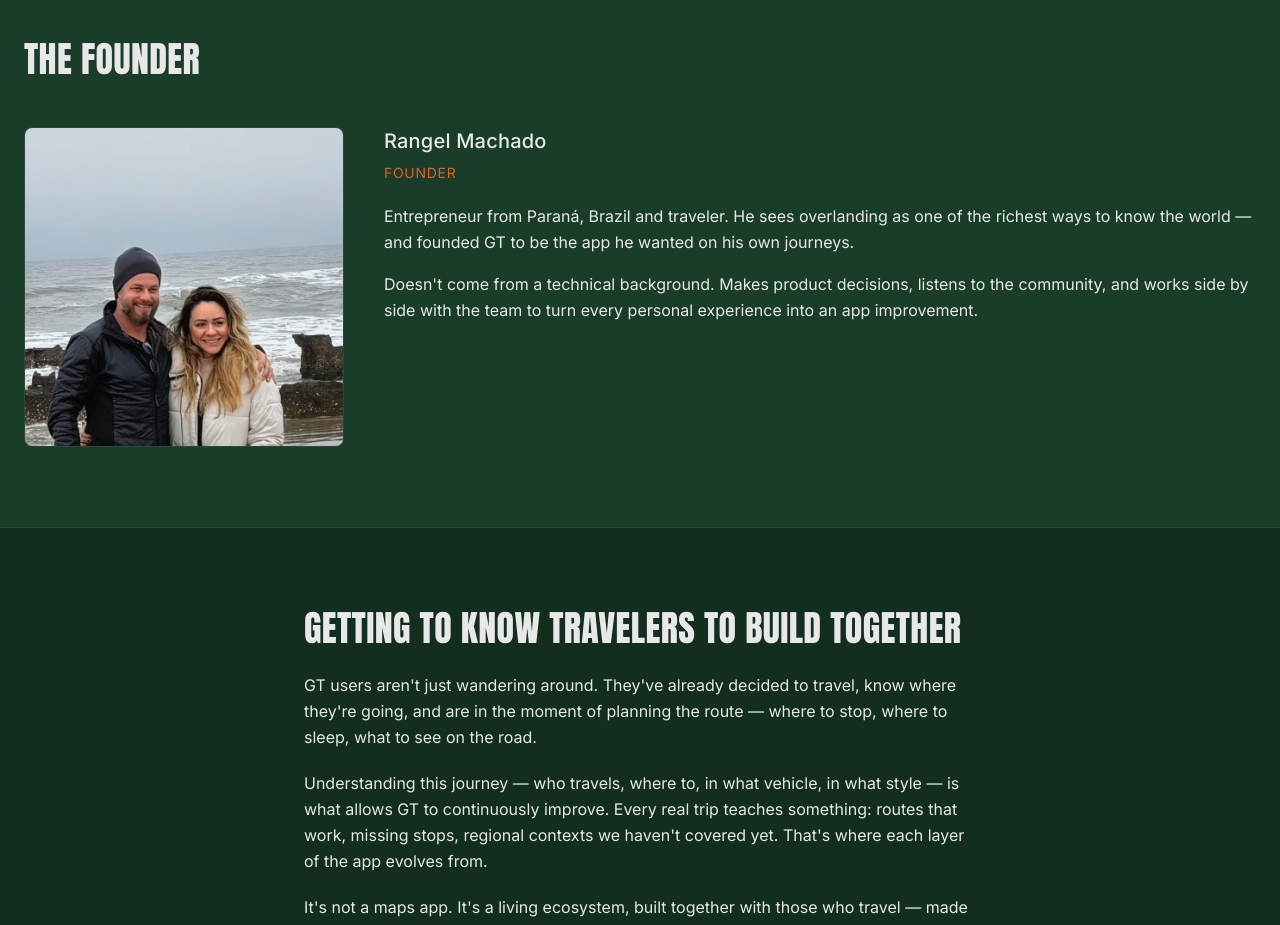
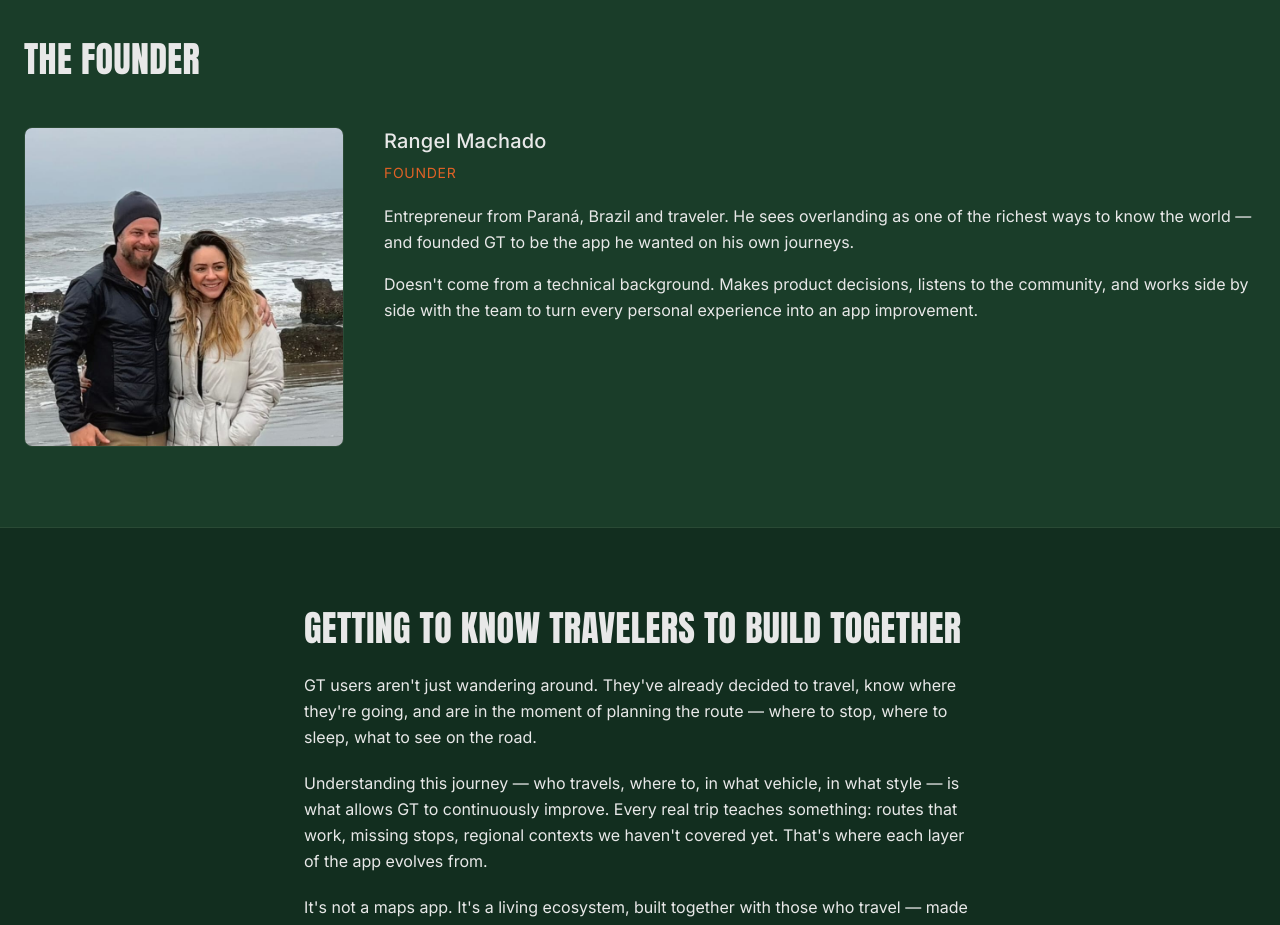
Before and after one commit to rangel2010/gtoverlander-site, a Next.js app: page /en/sobre in a window 1280 px wide. Shown: the part 1040-1965 px from the top of the page. Built offline with nearby package versions, Linux system fonts and the light colour scheme; no server answers.

Commit message:
fix: posição da foto bio ajustada para centralizar nas pessoas

```diff
--- a/app/[locale]/sobre/page.tsx
+++ b/app/[locale]/sobre/page.tsx
@@ -85,7 +85,8 @@ export default async function SobrePage({
                 alt={t('fundador.imgAlt')}
                 fill
                 sizes="320px"
-                className="object-cover object-top"
+                className="object-cover"
+                style={{ objectPosition: 'center 15%' }}
               />
             </div>
 
```
